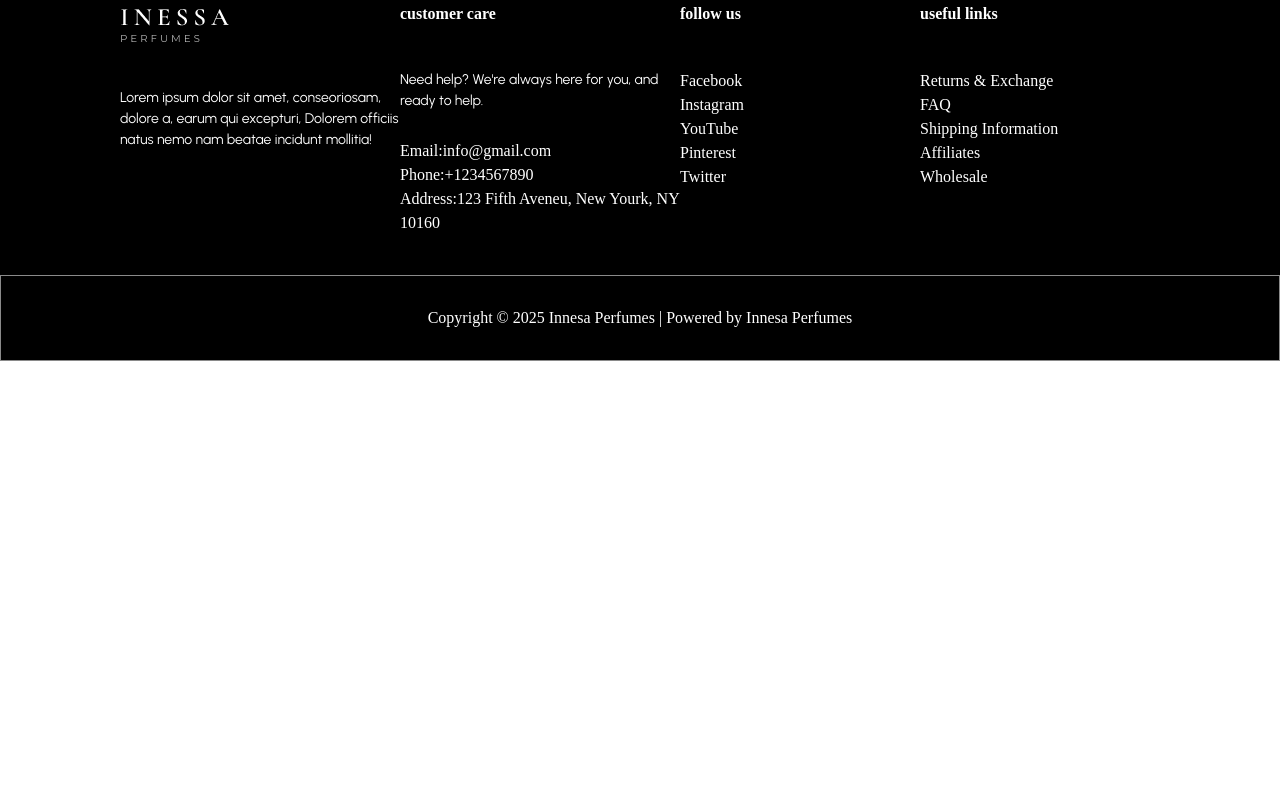
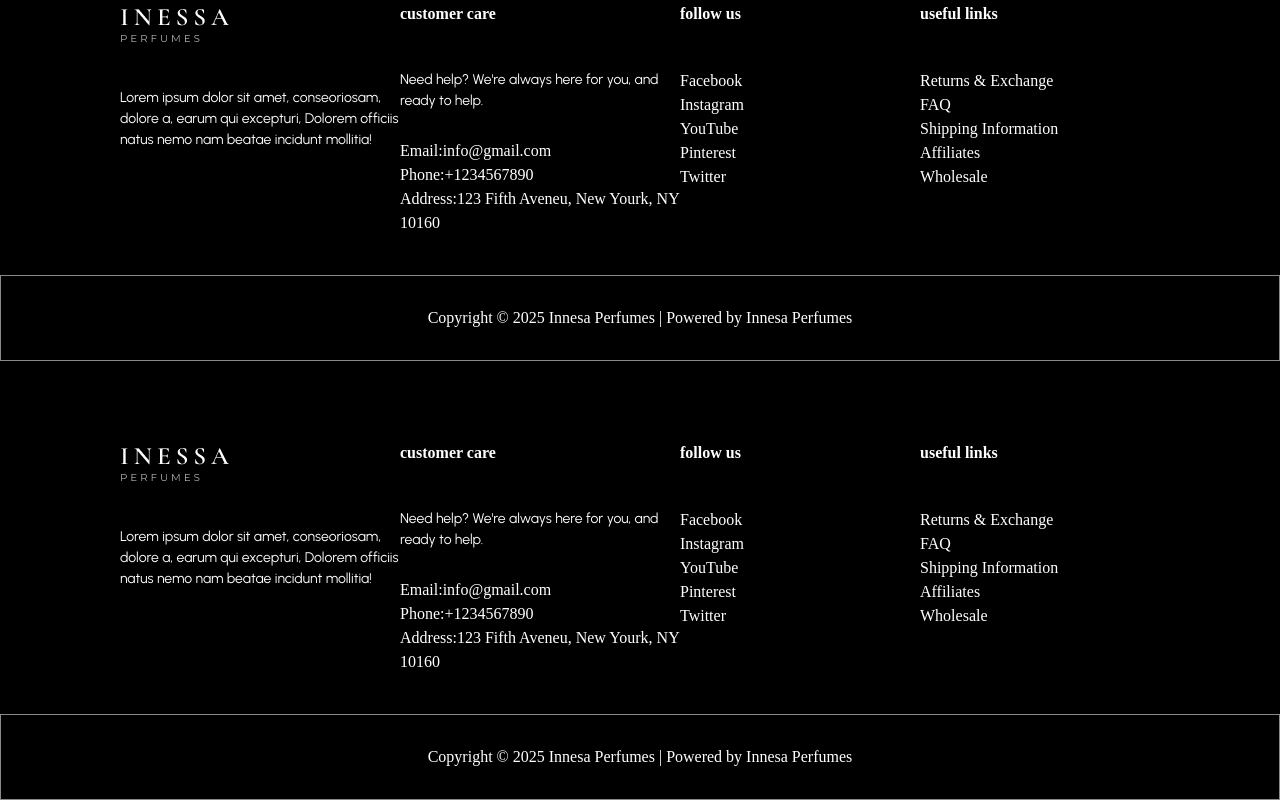
Before and after one commit to fatehajahan/perfumeFrontend, a React (Vite) app: page / in a window 1280 px wide. Shown: the part 4869-5669 px from the top of the page. Before the commit the page ends 5230 px from the top, so only its background shows below. Built offline with nearby package versions, Linux system fonts and the light colour scheme; no server answers.

Commit message:
App.jsx fixed

```diff
--- a/src/App.jsx
+++ b/src/App.jsx
@@ -30,6 +30,9 @@ import BuyPerfumes from "./mainPage/BuyPerfumes/BuyPerfumes";
 import Orders from "./Admin/Order/Orders";
 import ProductBuy from "./mainPage/ProductBuy/ProductBuy";
 import Exclusive from "./mainPage/Exclusive/Exclusive";
+import Footer from "./components/Home/Footer/Footer";
+import Women from "./mainPage/Women/Women";
+import Men from "./mainPage/Men/Men";
 
 const Layout = () => {
   const [cartOpen, setCartOpen] = useState(false)
@@ -40,6 +43,7 @@ const Layout = () => {
       <Navbar setCartOpen={setCartOpen} />
       <AddCart cartOpen={cartOpen} setCartOpen={setCartOpen} />
       <Outlet />
+      <Footer />
       {cartOpen && (
         <div
           className="fixed inset-0 bg-[#00000049]"
@@ -62,6 +66,8 @@ const router = createBrowserRouter(
         <Route path="/" element={<Home />} />
         <Route path="/buyPerfumes" element={<BuyPerfumes />} />
         <Route path="/buyExclusive" element={<Exclusive />} />
+        <Route path="/womenPerfumes" element={<Women />} />
+        <Route path="/menPerfumes" element={<Men />} />
         <Route path="/contact" element={<Contact />} />
         <Route path="/mycart" element={<ViewCart />} />
         <Route path="/product/:id" element={<ProductBuy />} />
```
